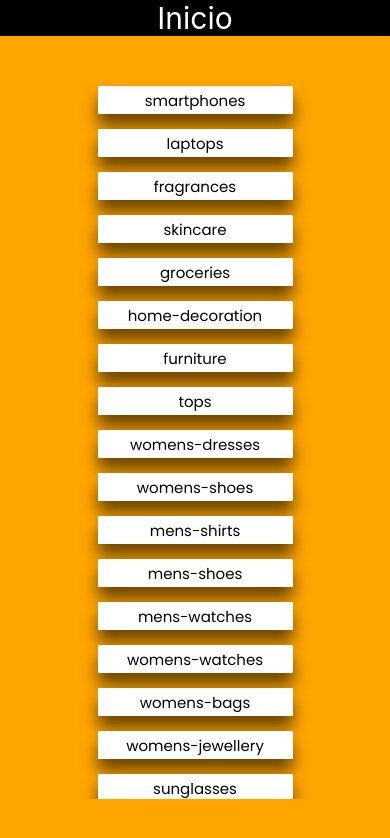
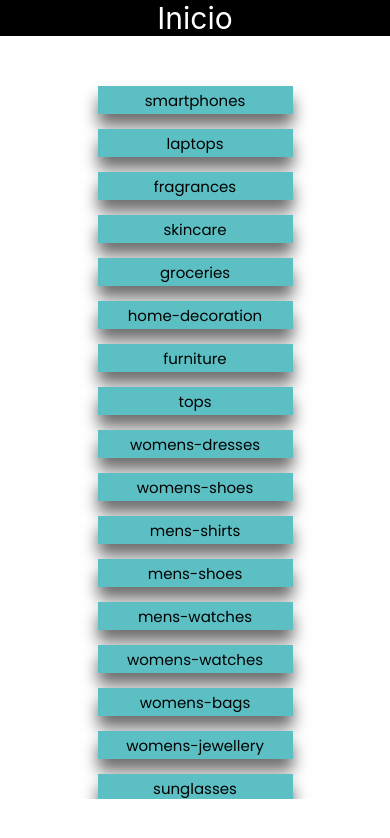
Before and after one commit to Pablobollero/Sinapsis, a React Native app: screen / in a window 390 px wide. Shown: the top 838 px of the page. Built offline with nearby package versions, Linux system fonts and the light colour scheme.

Commit message:
Constants applied

```diff
--- a/Styles.jsx
+++ b/Styles.jsx
@@ -19,7 +19,7 @@ const styles = StyleSheet.create({
         width: '100%',
     },
     headerContainer: {
-        backgroundColor: colors.background_1,
+        backgroundColor: colors.background1,
         fontSize:30,
         width: '100%',
     },
@@ -31,7 +31,6 @@ const styles = StyleSheet.create({
     categoriesContainer: {
         flex: 1,
         padding: 45,
-        backgroundColor: 'orange',
     },
     cardContainer: {
         width: '65%',
@@ -39,11 +38,11 @@ const styles = StyleSheet.create({
         marginRight: 'auto',
         marginTop:5,
         marginBottom:10,
-        backgroundColor: '#ffffff',
+        backgroundColor: colors.buttons1,
         shadowOpacity: 0.58,
         shadowRadius: 16.00,
         elevation: 18,
-        shadowColor: "#000",
+        shadowColor: colors.background1,
         shadowOffset: {
             width: 0,
             height: 12,
--- a/src/global/colors.js
+++ b/src/global/colors.js
@@ -1,9 +1,9 @@
 const colors = {
-    background_1: '#000000',
-    background_2: '#252525',
-    background_3: '#ffff',
-    hover_1: '#00f3ff',
-    buttons_1: '#5bbfc4',
+    background1: '#000000',
+    background2: '#252525',
+    background3: '#ffff',
+    buttons1: '#5bbfc4',
+    buttons2: '#00f3ff',
 }
 
 export default colors;
```
